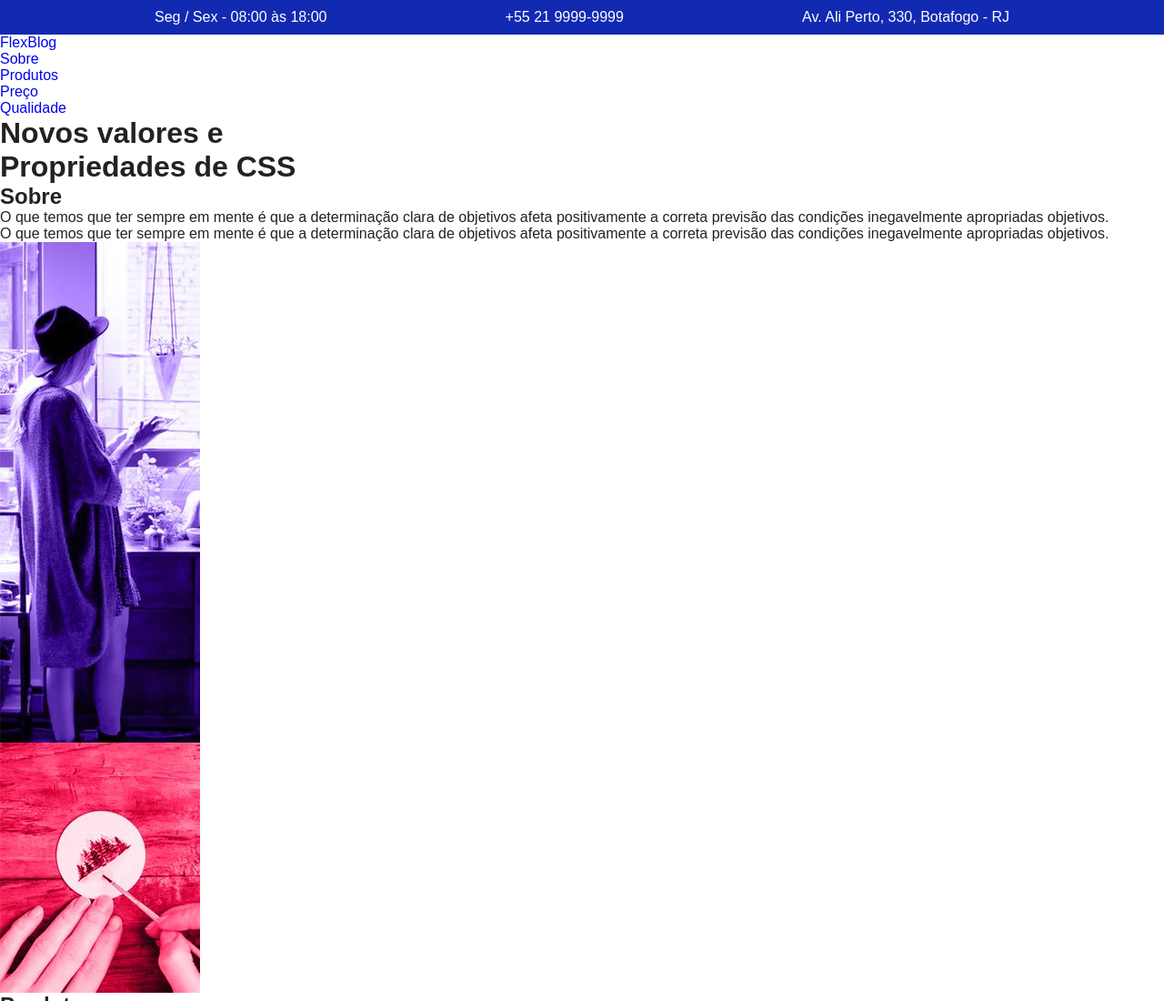
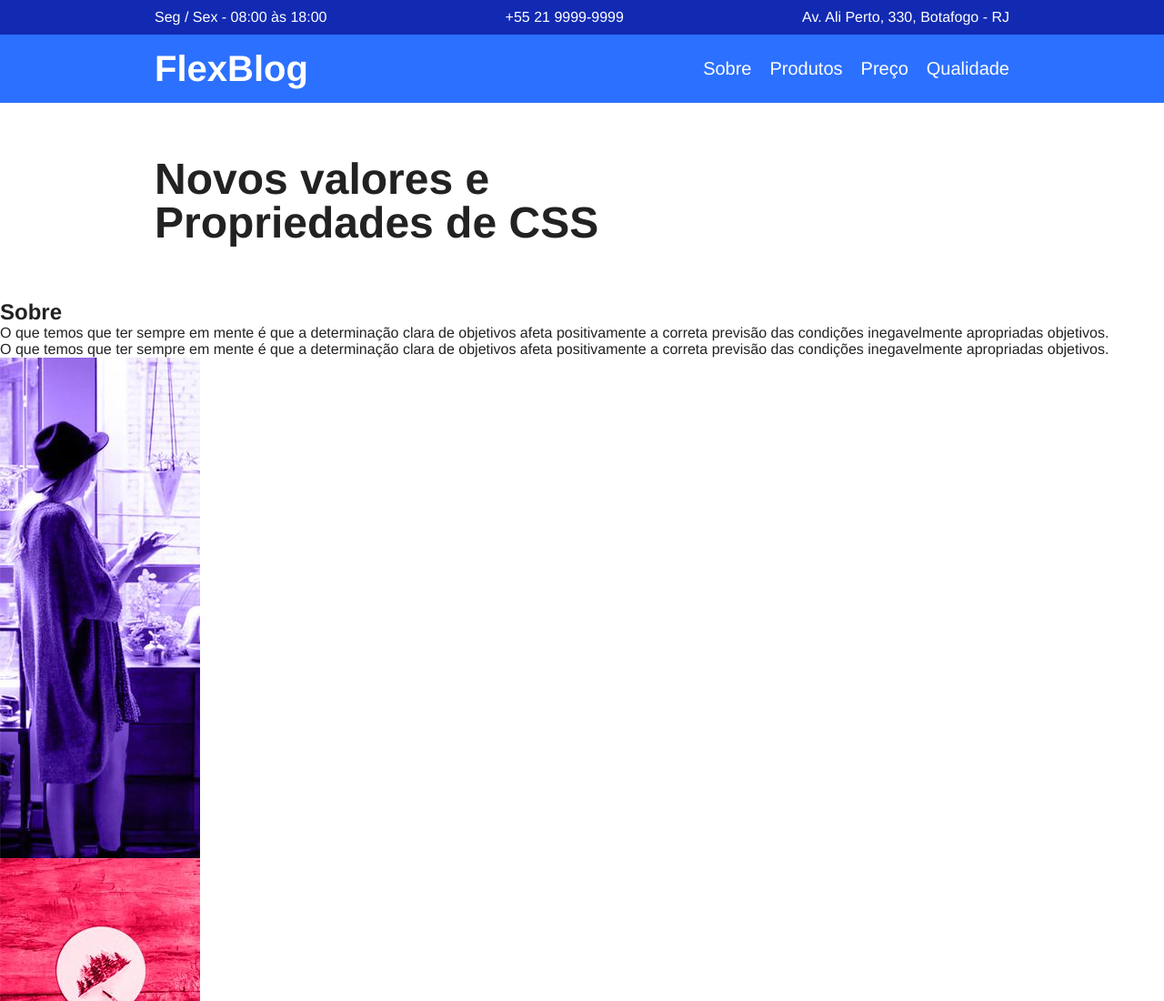
Before and after one commit to MaykonSilva2017/flexblog, a plain HTML site: page index.html in a window 1280 px wide. Shown: the top 1100 px of the page at 91% size. Drawn offline with Linux system fonts and the light colour scheme.

Commit message:
atualizacao-25/09

```diff
--- a/css/style.css
+++ b/css/style.css
@@ -1,39 +1,38 @@
-body, h1, h2, p, ul, li, a{
+body, h1, h2, p, ul, li, a {
 	margin: 0px;
 	padding: 0px;
-
 }
 
-body{
-    font-family: "Nunito", Arial, Helvetica, sans-serif;
+body {
+	font-family: "Nunito", Helvetica, Arial, sans-serif;
 	color: #222222;
 }
 
-ul{
+ul {
 	list-style: none;
 }
 
-
-a{
+a {
 	text-decoration: none;
 }
 
-img{
+img {
 	display: block;
 	max-width: 100%;
 }
 
-*{
+* {
 	box-sizing: border-box;
 }
 
-.superinfo-bg{
+/*Superinfo*/
+
+.superinfo-bg {
 	background: #122ab2;
 	color: white;
 }
 
-.superinfo{
-
+.superinfo {
 	max-width: 960px;
 	margin: 0 auto;
 	display: flex;
@@ -46,6 +45,65 @@ img{
 	margin: 0 10px 10px 10px;
 }
 
-.superinfo a{
+.superinfo a {
 	color: white;
 }
+
+/*Menu*/
+
+.menu-bg {
+	background: #2c70ff;
+}
+
+.menu {
+	max-width: 960px;
+	margin: 0 auto;
+	padding: 15px 0;
+	display: flex;
+	flex-wrap: wrap;
+	justify-content: space-between;
+	align-items: center;
+}
+
+
+.menu a {
+    color: white;
+}
+
+.menu-logo a{
+    font-size: 2.5em;
+    font-weight: bold;
+    margin: 0 10px;
+
+}
+
+.menu-nav ul{
+    display: flex;
+    flex-wrap: wrap;
+
+}
+
+
+.menu-nav a{
+    font-size: 1.25em;
+    display: block;
+    padding: 10px;
+}
+
+.menu-nav a:hover{
+    color: #122ab2;
+
+}
+
+
+/* Introdução */
+
+.introducao{
+    font-size: 3em;
+    line-height: 1;
+    max-width: 960px;
+    margin: 0 auto;
+    padding: 60px 10px;
+}
+
+/* Sobre */
--- a/index.html
+++ b/index.html
@@ -21,21 +21,16 @@
 		<div class="menu">
 			<div class="menu-logo">
 				<a href="#">FlexBlog</a>
-
 			</div>
-
-            </div>
-            <nav class="">
+			<nav class="menu-nav">
 				<ul>
 					<li><a href="#sobre">Sobre</a></li>
 					<li><a href="#produtos">Produtos</a></li>
 					<li><a href="#preco">Preço</a></li>
 					<li><a href="#qualidade">Qualidade</a></li>
 				</ul>
-
 			</nav>
-
-
+		</div>
 	</header>
 
 
```
Lines whose indentation alone changed are shown as unchanged.
